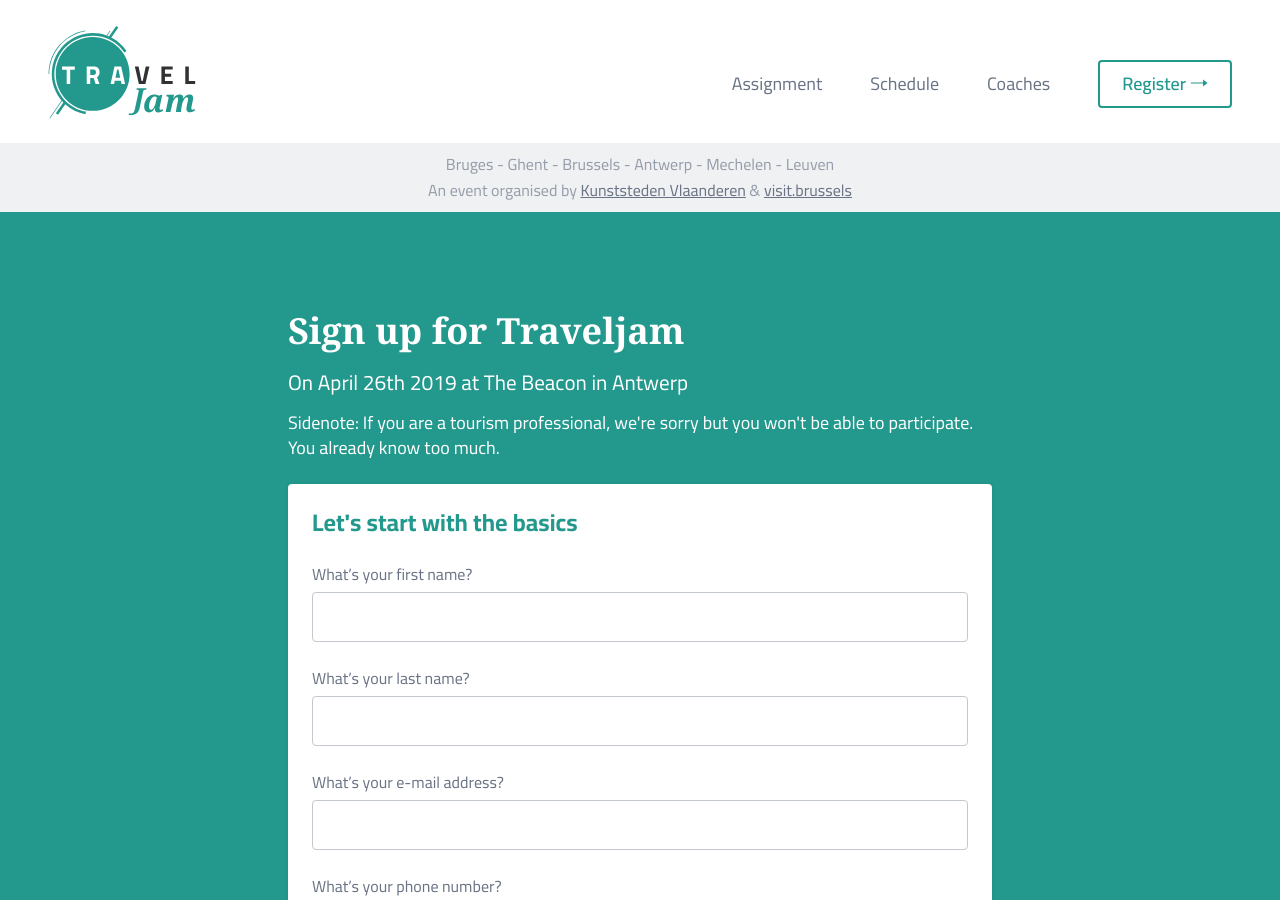
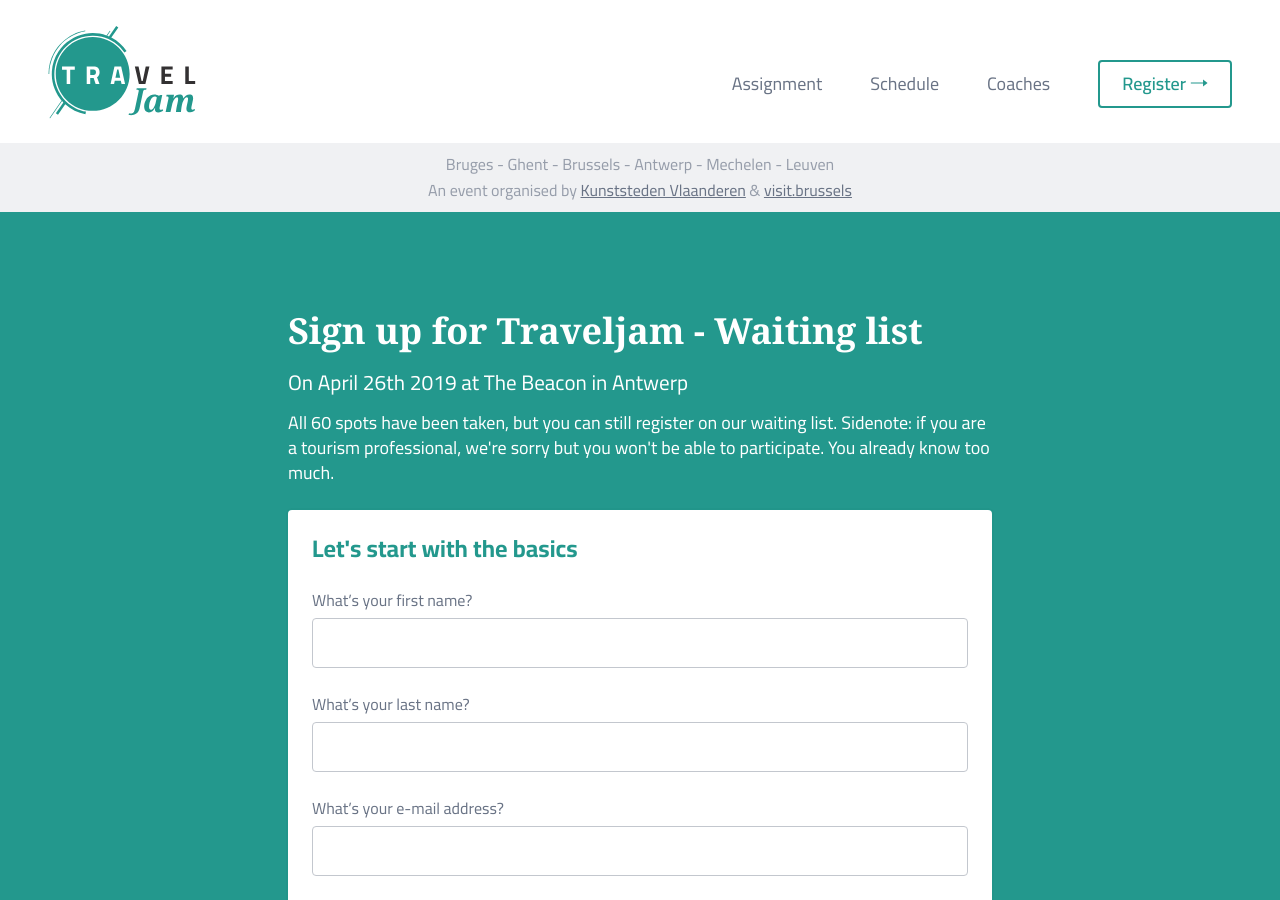
Before and after one commit to nerdlab-be/traveljam, a Jekyll site: the page built from _pages/register.markdown, in a window 1280 px wide and 900 px high. Built offline with Jekyll 4.4.1, drawn with Linux system fonts in a browser that asks for light colours.

Commit message:
Update register.markdown
waiting list

```diff
--- a/_pages/register.markdown
+++ b/_pages/register.markdown
@@ -1,8 +1,8 @@
 ---
-title: Sign up for Traveljam
+title: Sign up for Traveljam - Waiting list
 layout: template-signup
 permalink: "/register/"
 para: "On April 26th 2019 at The Beacon in Antwerp"
-subpara: "Sidenote: If you are a tourism professional, we're sorry but you won't be able to participate. You already know too much."
-metaTitle: "Register"
+subpara: "All 60 spots have been taken, but you can still register on our waiting list. Sidenote: if you are a tourism professional, we're sorry but you won't be able to participate. You already know too much."
+metaTitle: "Join the waiting list"
 ---
```
